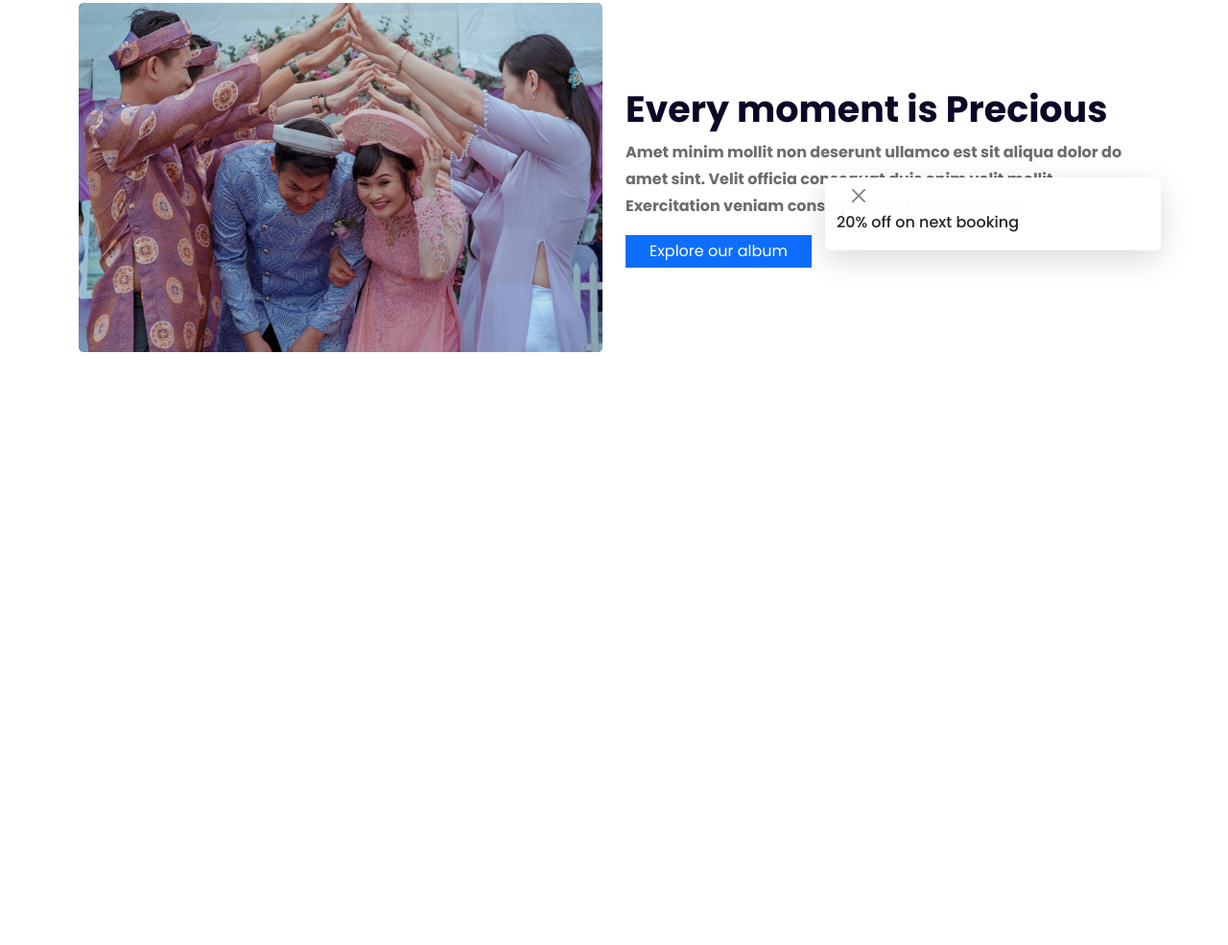
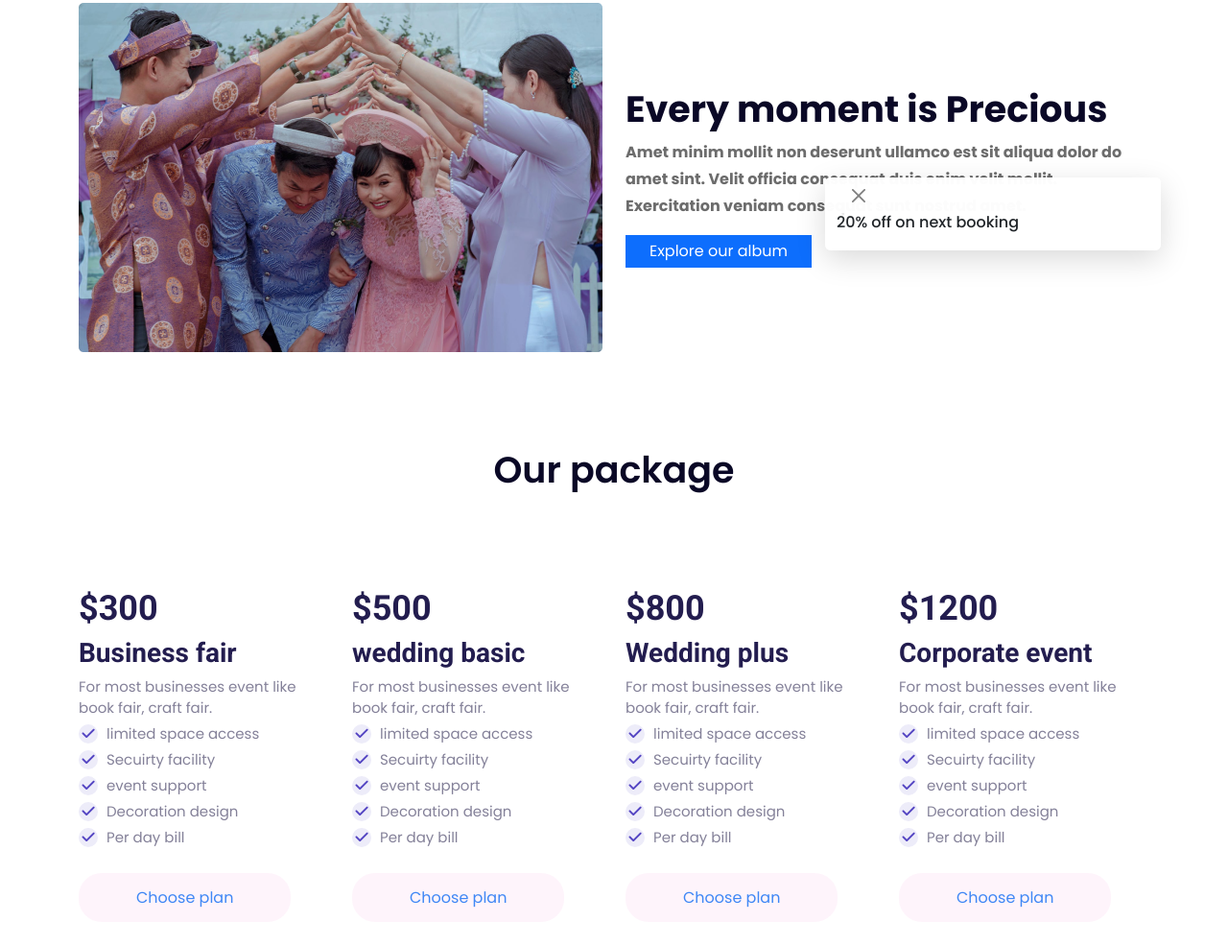
Before and after one commit to MohammadSaifulIslam/convention-center, a plain HTML site: page index.html in a window 1280 px wide. Shown: the part 723-1708 px from the top of the page at 96% size. Before the commit the page ends 1190 px from the top, so only its background shows below. Drawn offline with Linux system fonts and the light colour scheme.

Commit message:
package part added

```diff
--- a/index.html
+++ b/index.html
@@ -7,6 +7,8 @@
     <meta name="viewport" content="width=device-width, initial-scale=1.0">
     <title>Convention Center</title>
     <link href="https://fonts.googleapis.com/css2?family=Poppins:wght@400;500;600;700&display=swap" rel="stylesheet">
+    <link href="https://fonts.googleapis.com/css2?family=Roboto:wght@400;500;700&display=swap" rel="stylesheet">
+    <script src="https://kit.fontawesome.com/c1c457bca8.js" crossorigin="anonymous"></script>
     <link rel="stylesheet" href="styles/bootstrap.min.css">
     <link rel="stylesheet" href="styles/style.css">
 </head>
@@ -114,19 +116,86 @@
                     </div>
                 </div>
                 <!-- about-toasts -->
-                <div class="toast fade show about-toast border-0 position-absolute top-50 end-0" role="alert" aria-live="assertive" aria-atomic="true">
+                <div class="toast fade show about-toast border-0 position-absolute top-50 end-0" role="alert"
+                    aria-live="assertive" aria-atomic="true">
                     <div class="toast-header border-0 ">
                         <button type="button" class="btn-close" data-bs-dismiss="toast" aria-label="Close"></button>
                     </div>
                     <div class="toast-body m-0 pt-0">
-                       <h6 class="pt-0 mt-0">20% off on next booking</h6>
+                        <h6 class="pt-0 mt-0">20% off on next booking</h6>
                     </div>
                 </div>
             </div>
         </section>
         <!-- about us part end -->
-        <!-- navbar part start -->
-        <!-- navbar part end -->
+        <!-- our package part start -->
+        <section class="package">
+            <div class="container">
+                <div class="section-header">
+                    <h2>Our package</h2>
+                </div>
+                <div class="row">
+                    <div class="package-item col-12 col-md-12 col-lg-3 col-xl-3">
+                        <h3>$300</h3>
+                        <h5>Business fair</h5>
+                        <p>For most businesses event
+                            like book fair, craft fair.</p>
+                            <ul>
+                                <li><i class="fa-solid fa-check"></i> limited space access</li>
+                                <li><i class="fa-solid fa-check"></i> Secuirty facility</li>
+                                <li><i class="fa-solid fa-check"></i> event support</li>
+                                <li><i class="fa-solid fa-check"></i> Decoration design</li>
+                                <li><i class="fa-solid fa-check"></i> Per day bill</li>
+                            </ul>
+                        <a class="plan-btn " href="#">Choose plan</a>
+                    </div>
+                    <div class="package-item col-12 col-md-12 col-lg-3 col-xl-3">
+                        <h3>$500</h3>
+                        <h5>wedding basic</h5>
+                        <p>For most businesses event
+                            like book fair, craft fair.</p>
+                            <ul>
+                                <li><i class="fa-solid fa-check"></i> limited space access</li>
+                                <li><i class="fa-solid fa-check"></i> Secuirty facility</li>
+                                <li><i class="fa-solid fa-check"></i> event support</li>
+                                <li><i class="fa-solid fa-check"></i> Decoration design</li>
+                                <li><i class="fa-solid fa-check"></i> Per day bill</li>
+                            </ul>
+                        <a class="plan-btn" href="#">Choose plan</a>
+                    </div>
+                    <div class="package-item col-12 col-md-12 col-lg-3 col-xl-3">
+                        <h3>$800</h3>
+                        <h5>Wedding plus</h5>
+                        <p>For most businesses event
+                            like book fair, craft fair.</p>
+                            <ul>
+                                <li><i class="fa-solid fa-check"></i> limited space access</li>
+                                <li><i class="fa-solid fa-check"></i> Secuirty facility</li>
+                                <li><i class="fa-solid fa-check"></i> event support</li>
+                                <li><i class="fa-solid fa-check"></i> Decoration design</li>
+                                <li><i class="fa-solid fa-check"></i> Per day bill</li>
+                            </ul>
+                        <a class="plan-btn" href="#">Choose plan</a>
+                    </div>
+                    <div class="package-item col-12 col-md-12 col-lg-3 col-xl-3">
+                        <h3>$1200</h3>
+                        <h5>Corporate event</h5>
+                        <p>For most businesses event
+                            like book fair, craft fair.</p>
+                        <ul>
+                            <li><i class="fa-solid fa-check"></i> limited space access</li>
+                            <li><i class="fa-solid fa-check"></i> Secuirty facility</li>
+                            <li><i class="fa-solid fa-check"></i> event support</li>
+                            <li><i class="fa-solid fa-check"></i> Decoration design</li>
+                            <li><i class="fa-solid fa-check"></i> Per day bill</li>
+                        </ul>
+                        <a class="plan-btn" href="#">Choose plan</a>
+                    </div>
+
+                </div>
+            </div>
+        </section>
+        <!-- our package part end -->
         <!-- navbar part start -->
         <!-- navbar part end -->
         <!-- navbar part start -->
--- a/styles/style.css
+++ b/styles/style.css
@@ -3,7 +3,15 @@ body {
 
 }
 
-/* navbar start */
+a {
+    text-decoration: none;
+}
+
+li {
+    list-style: none;
+}
+
+/* common css end */
 /* navbar start */
 /* navbar start */
 header {
@@ -33,35 +41,121 @@ header {
 
 /* bannar-slider end */
 /* about part end */
-.about{
+.about {
     margin-bottom: 100px;
 }
+
 .about-text h2 {
     font-weight: 700;
     font-size: 38px;
     color: #0A0826;
 }
-.about-text p{
+
+.about-text p {
     font-weight: 700;
-font-size: 16px;
-line-height: 28px;
-color: #6C6C6C;
+    font-size: 16px;
+    line-height: 28px;
+    color: #6C6C6C;
 }
 
 
-.about-toast{
+.about-toast {
     box-shadow: 0px 9px 31px rgba(0, 0, 0, 0.15);
 
 }
+
 /* about part end */
+/* our package part end */
+.package {
+    margin-bottom: 100px;
+}
 
+.package-item{
+    transition: all linear .4s;
+    transform: translateX(0);
+}
+.package-item:hover {
+    padding: 30px 30px 30px;
+    background: #3F87F5;
+    box-shadow: 0px 42px 34px rgba(63, 135, 245, 0.25);
+    border-radius: 26px;
+    transform: translateY(-90px);
+}
+.package-item:hover h3{
+    color: #ffffff;
+}
+.package-item:hover h5{
+    color: #ffffff;
+}
+.package-item:hover p{
+    color: #ffffff;
+}
+.package-item:hover li{
+    color: #ffffff;
+}
+.package-item:hover .plan-btn{
+    background: #ffffff;
+}
 
+.section-header h2 {
+    text-align: center;
+    font-weight: 600;
+    font-size: 38px;
+    color: #0A0826;
+    margin-bottom: 100px;
+}
 
+.plan-btn {
+    padding: 14px 60px;
+    background: rgb(244, 150, 209, 0.1);
+    border-radius: 24px;
+    color: #3F87F5;
+
+}
+
+.package h3 {
+    font-weight: 700;
+    font-size: 36px;
+    color: #231D4F;
+    font-family: 'Roboto', sans-serif
+}
+
+.package h5 {
+    font-weight: 700;
+    font-size: 28px;
+    color: #231D4F;
+    font-family: 'Roboto', sans-serif
+}
+
+.package ul {
+    padding: 0 !important;
+    margin-bottom: 40px !important;
+}
+
+.package p,
+li {
+    font-size: 15px;
+    line-height: 22px;
+    color: #848199;
+    margin-bottom: 5px;
+}
+
+.package ul li i {
+    width: 20px;
+    height: 20px;
+    color: #5243C2;
+    background: #edecf9;
+    border-radius: 50%;
+    text-align: center;
+    line-height: 20px !important;
+    font-size: 15px;
+    margin-right: 5px;
+}
+
+/* our package part end */
 /* about part end */
 /* about part end */
 /* about part end */
 /* about part end */
 /* about part end */
 /* about part end */
-/* about part end */
-/* about part end */
```
